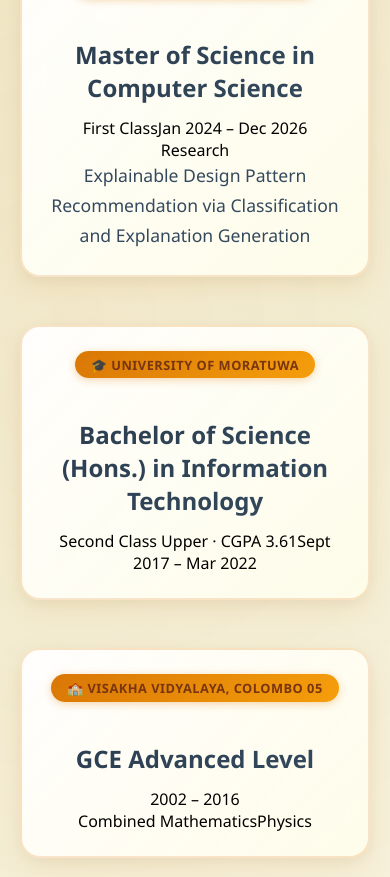
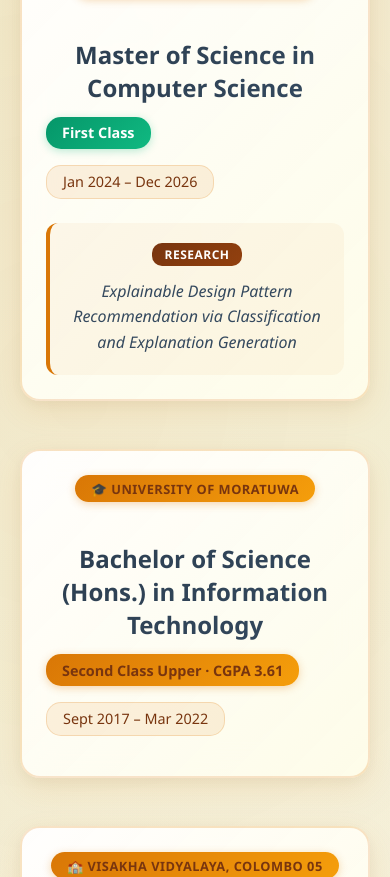
Before and after one commit to sandiniwijesinghe96/portfolio, a React (Create React App) app: page / in a window 390 px wide. Shown: the part 11123-12000 px from the top of the page. Built offline with nearby package versions, Linux system fonts and the light colour scheme.

Commit message:
Update styles.css

```diff
--- a/src/components/Education/styles.css
+++ b/src/components/Education/styles.css
@@ -19,11 +19,11 @@
   pointer-events: none;
 }
 
-.education-section h2 {
-  text-align: center;
+.education-title {
   font-size: 4.5rem;
   font-weight: 800;
   margin-bottom: 4rem;
+  text-align: center;
   background: linear-gradient(135deg, #78350f 0%, #92400e 25%, #b45309 50%, #d97706 75%, #92400e 100%);
   -webkit-background-clip: text;
   -webkit-text-fill-color: transparent;
@@ -34,23 +34,27 @@
   letter-spacing: -1px;
 }
 
-.education-section h2::after {
+.education-title::after {
   content: '';
   position: absolute;
   bottom: -15px;
   left: 50%;
   transform: translateX(-50%);
-  width: 200px;
+  width: 150px;
   height: 5px;
   background: linear-gradient(90deg, #d97706, #f59e0b);
   border-radius: 3px;
   box-shadow: 0 3px 6px rgba(217, 119, 6, 0.4);
 }
 
+.certs-title {
+  margin-top: 5rem;
+}
+
 .education-timeline {
   position: relative;
   max-width: 1000px;
-  margin: 0 auto 4rem auto;
+  margin: 0 auto;
   z-index: 1;
 }
 
@@ -82,7 +86,7 @@
 }
 
 .education-item::before {
-  content: '🎓';
+  content: '';
   position: absolute;
   left: -32px;
   top: 30px;
@@ -93,10 +97,6 @@
   border: 4px solid #fff;
   box-shadow: 0 0 15px rgba(217, 119, 6, 0.4);
   z-index: 2;
-  display: flex;
-  align-items: center;
-  justify-content: center;
-  font-size: 12px;
 }
 
 .education-item::after {
@@ -154,7 +154,51 @@
   z-index: 1;
 }
 
-.education-duration {
+.education-item h3 a {
+  background: linear-gradient(135deg, #2c3e50 0%, #34495e 100%);
+  -webkit-background-clip: text;
+  -webkit-text-fill-color: transparent;
+  background-clip: text;
+  text-decoration: none;
+  transition: all 0.3s ease;
+}
+
+.education-item h3 a:hover {
+  background: linear-gradient(135deg, #d97706 0%, #f59e0b 100%);
+  -webkit-background-clip: text;
+  -webkit-text-fill-color: transparent;
+  background-clip: text;
+}
+
+.edu-meta {
+  display: flex;
+  justify-content: space-between;
+  align-items: center;
+  flex-wrap: wrap;
+  gap: 1rem;
+  margin-bottom: 1rem;
+}
+
+.edu-class {
+  padding: 0.4rem 1rem;
+  border-radius: 15px;
+  font-size: 0.9rem;
+  font-weight: 600;
+}
+
+.edu-class.first-class {
+  background: linear-gradient(135deg, #059669 0%, #10b981 100%);
+  color: white;
+  box-shadow: 0 2px 8px rgba(16, 185, 129, 0.3);
+}
+
+.edu-class.second-upper {
+  background: linear-gradient(135deg, #d97706 0%, #f59e0b 100%);
+  color: #78350f;
+  box-shadow: 0 2px 8px rgba(217, 119, 6, 0.3);
+}
+
+.edu-duration {
   background: rgba(217, 119, 6, 0.1);
   color: #78350f;
   padding: 0.4rem 1rem;
@@ -162,93 +206,89 @@
   font-size: 0.9rem;
   font-weight: 500;
   border: 1px solid rgba(217, 119, 6, 0.2);
-  display: inline-block;
-  margin-bottom: 1rem;
 }
 
-.education-item p {
-  margin: 0;
-  font-size: 1.1rem;
-  line-height: 1.7;
-  color: #34495e;
-  font-weight: 500;
+.research-block {
+  margin-top: 1.5rem;
+  padding: 1.2rem;
+  background: rgba(217, 119, 6, 0.05);
+  border-radius: 12px;
+  border-left: 4px solid #d97706;
 }
 
-.certifications {
-  max-width: 1000px;
-  margin: 0 auto;
-  position: relative;
-  z-index: 1;
-  padding: 3rem;
-  background: linear-gradient(135deg, rgba(255, 255, 255, 0.95) 0%, rgba(255, 253, 235, 0.9) 100%);
-  border-radius: 25px;
-  border: 2px solid rgba(243, 156, 18, 0.2);
-  box-shadow: 0 15px 40px rgba(243, 156, 18, 0.15);
-  backdrop-filter: blur(15px);
+.research-tag {
+  display: inline-block;
+  background: linear-gradient(135deg, #78350f 0%, #92400e 100%);
+  color: white;
+  padding: 0.2rem 0.8rem;
+  border-radius: 10px;
+  font-size: 0.75rem;
+  font-weight: 600;
+  text-transform: uppercase;
+  letter-spacing: 0.5px;
+  margin-bottom: 0.8rem;
 }
 
-.cert-grid {
-  display: grid;
-  grid-template-columns: 1fr;
-  gap: 1.5rem;
-  margin-top: 2rem;
+.research-block p {
+  margin: 0;
+  font-size: 1rem;
+  line-height: 1.6;
+  color: #34495e;
+  font-style: italic;
 }
 
-.cert-card {
+.subject-tags {
   display: flex;
-  align-items: center;
-  gap: 1.5rem;
-  background: rgba(255, 255, 255, 0.9);
-  padding: 2rem;
-  border-radius: 15px;
-  border: 2px solid rgba(243, 156, 18, 0.15);
-  transition: all 0.3s ease;
-  box-shadow: 0 8px 20px rgba(243, 156, 18, 0.1);
+  flex-wrap: wrap;
+  gap: 0.8rem;
+  margin-top: 1rem;
 }
 
-.cert-card:hover {
-  transform: translateY(-3px);
-  box-shadow: 0 10px 25px rgba(243, 156, 18, 0.15);
-  border-color: rgba(243, 156, 18, 0.3);
+.subject-tag {
+  background: rgba(217, 119, 6, 0.1);
+  color: #78350f;
+  padding: 0.5rem 1rem;
+  border-radius: 12px;
+  font-size: 0.9rem;
+  font-weight: 500;
+  border: 1px solid rgba(217, 119, 6, 0.2);
 }
 
-.cert-icon {
-  font-size: 2.5rem;
-  flex-shrink: 0;
-  display: flex;
-  align-items: center;
-  justify-content: center;
-  width: 60px;
-  height: 60px;
+/* Responsive */
+@media (max-width: 1024px) {
+  .education-section {
+    padding: 80px 60px;
+  }
 }
 
-.cert-content {
-  flex: 1;
-  display: flex;
-  flex-direction: column;
-  justify-content: center;
-}
+@media (max-width: 768px) {
+  .education-section {
+    padding: 60px 20px;
+  }
 
-.cert-title {
-  display: block;
-  font-size: 1.3rem;
-  font-weight: 700;
-  color: #2c3e50;
-  text-decoration: none;
-  margin-bottom: 0.8rem;
-  line-height: 1.3;
-  transition: color 0.3s ease;
-}
+  .education-title {
+    font-size: 2.5rem;
+  }
 
-.cert-title:hover {
-  color: #d97706;
-}
+  .education-item {
+    margin-left: 50px;
+    padding: 1.5rem;
+  }
 
-.cert-details {
-  display: flex;
-  align-items: center;
-  justify-content: space-between;
-  gap: 1rem;
+  .education-timeline::before {
+    left: 15px;
+  }
+
+  .education-item::before {
+    left: -27px;
+    width: 16px;
+    height: 16px;
+  }
+
+  .edu-meta {
+    flex-direction: column;
+    align-items: flex-start;
+  }
 }
 
 .cert-code {
```
